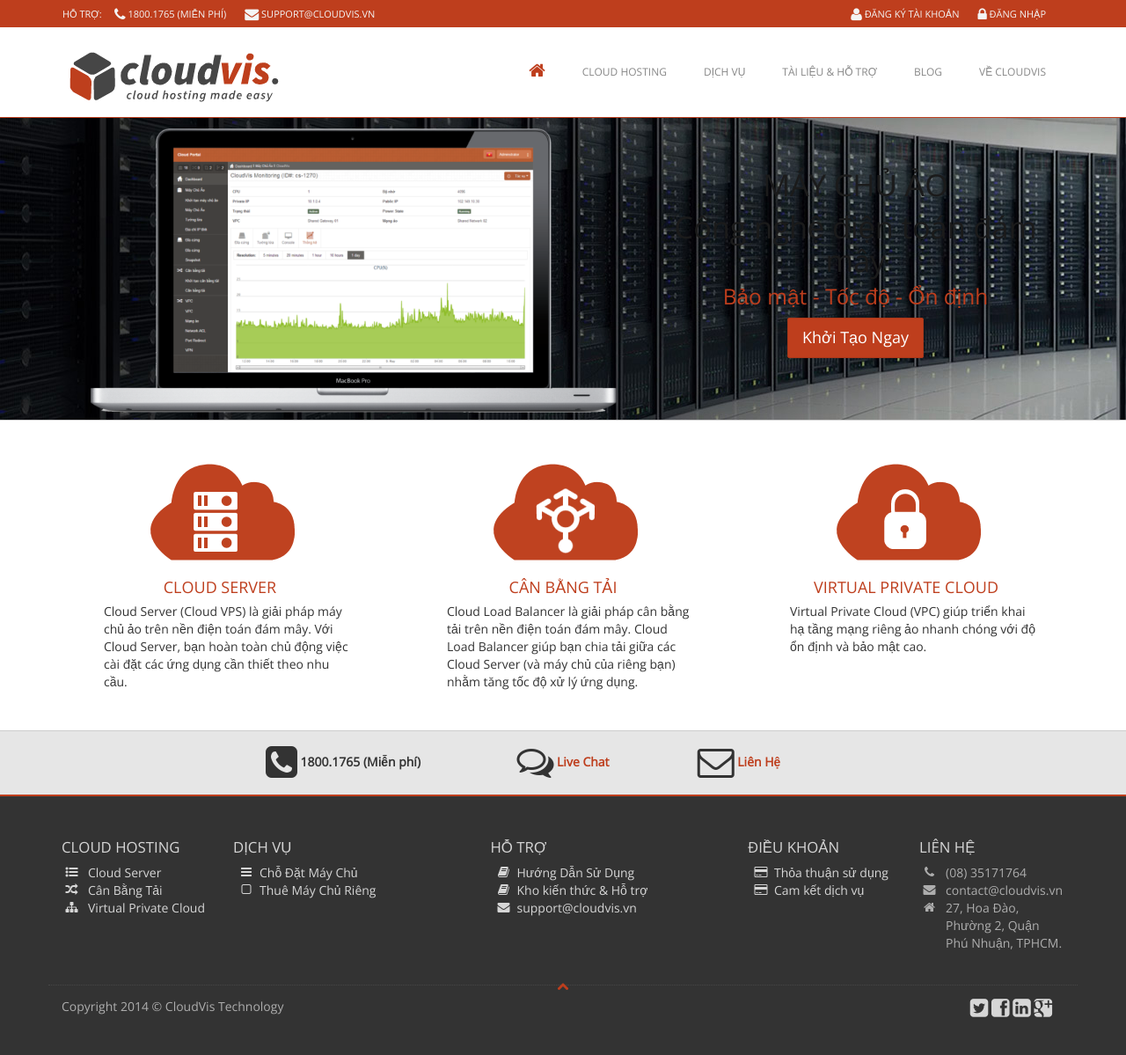
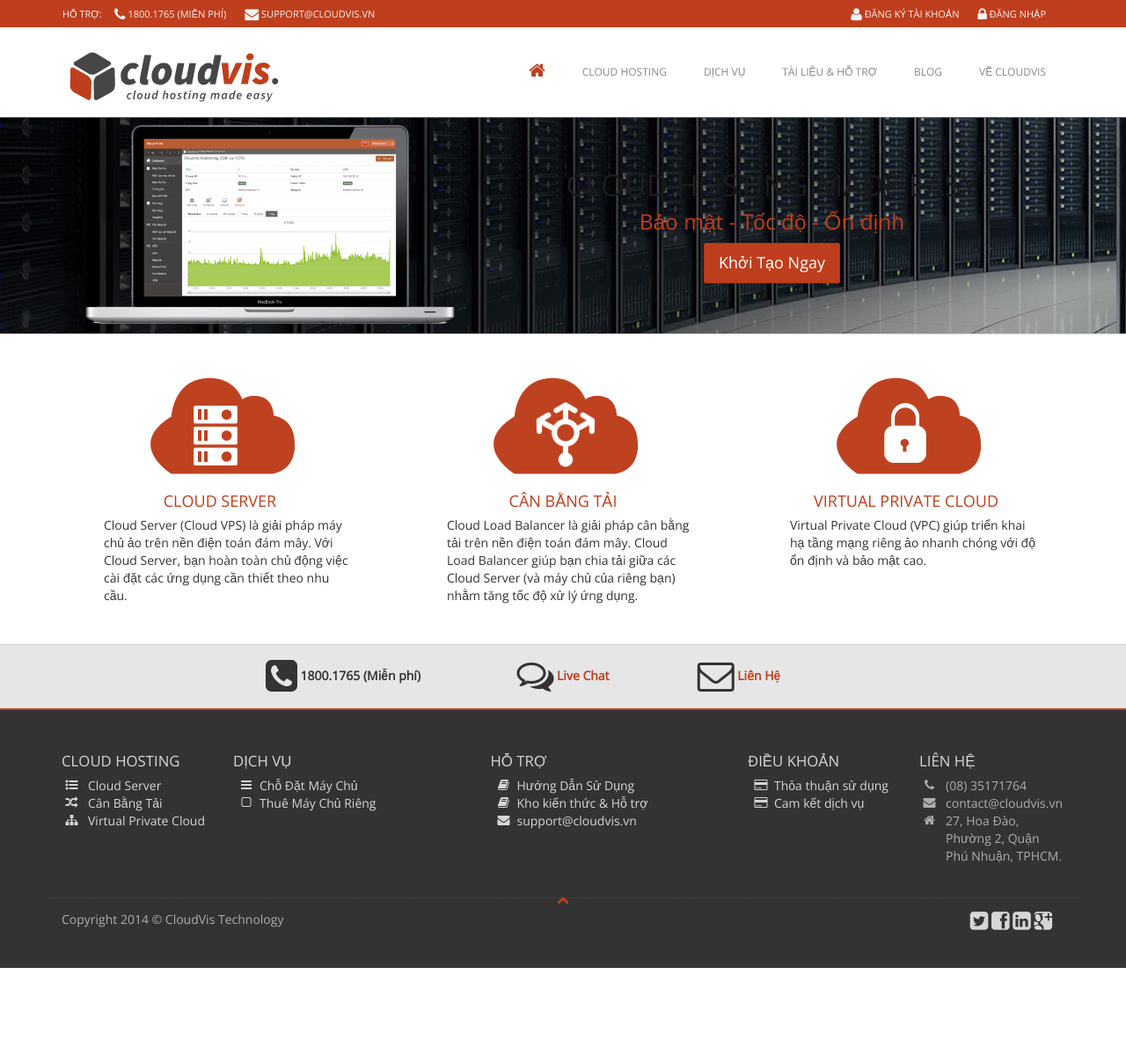
Before and after one commit to milldol1984/milldol1984.github.io, a Jekyll site: the page built from index.html, in a window 1280 px wide. Shown: the whole page at 88% size. Built offline with Jekyll 4.4.1, drawn with Linux system fonts in a browser that asks for light colours; after the commit the page ends 1100 px from its top, so only the background shows below that.

Commit message:
modify html

```diff
--- a/index.html
+++ b/index.html
@@ -6,14 +6,13 @@ layout: default
         <!--Static Banner-->
         <section class="static-banner container">
             <div class="slide">
-                <div class="col-md-7">
+                <div class="col-md-5">
                     <img src="/img/cloudvis_slider.png" alt="Cloud Server - Máy chủ ảo" class="img-responsive">
                 </div>
-                <div class="col-md-5 caption" style="margin: auto auto; text-align: center;">
+                <div class="col-md-7 caption" style="margin: auto auto; text-align: center;">
                     <h1>
-                        MÁY CHỦ ẢO
+                        CLOUD HOSTING MADE EASY
                     </h1>
-                    <h1 >Công nghệ điện toán đám mây</h1>
                     <h3  class="spacer"> Bảo mật - Tốc độ - Ổn định</h3>
                     <a href="https://my.cloudvis.vn/sign_up" class="btn btn-lg btn-primary">Khởi Tạo Ngay</a>
                 </div>
```
